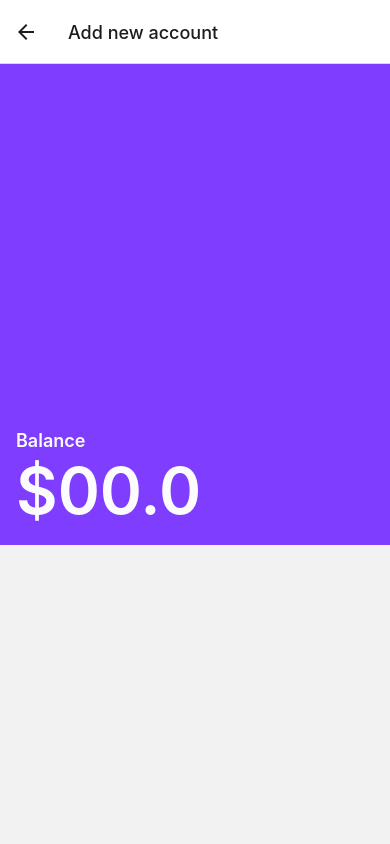
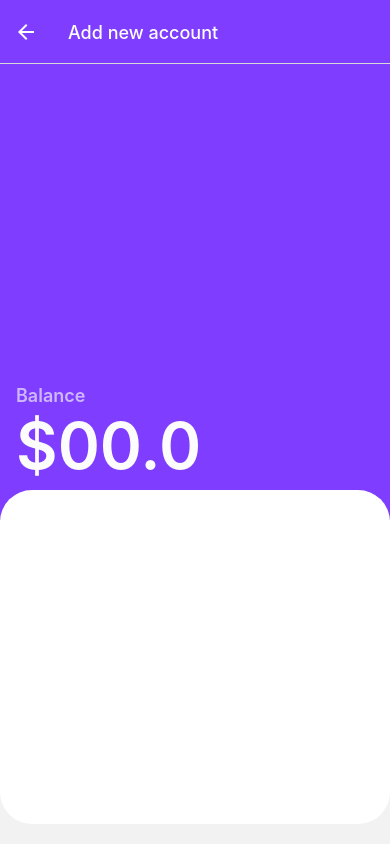
Before and after one commit to Tonyibra/ReactNative-expenseTracker-, a React Native app: screen /newAccount in a window 390 px wide. Built offline with nearby package versions, Linux system fonts and the light colour scheme; no server answers.

Commit message:
newaccount screen styling

```diff
--- a/App.js
+++ b/App.js
@@ -55,6 +55,11 @@ export default function App() {
           options={{
             headerTitle: "Add new account",
             headerBackTitleVisible: false,
+            headerTintColor: "white",
+            headerStyle: {
+              backgroundColor: "#7F3DFF",
+              shadowColor: "#7F3DFF",
+            },
           }}
         />
       </Stack.Navigator>
--- a/screens/SetupAccount/Addaccount.jsx
+++ b/screens/SetupAccount/Addaccount.jsx
@@ -15,12 +15,10 @@ export const Addaccount = () => {
 
 const styles = StyleSheet.create({
   container: {
-    flex: 0.6,
-    backgroundColor: "#7F3DFF",
-    padding: 16,
+    flex: 1,
   },
   balance: {
-    color: "#FCFCFC",
+    color: "rgba(252, 252, 252, .64)",
     fontSize: 18,
     lineHeight: 22,
     fontWeight: "600",
@@ -31,9 +29,21 @@ const styles = StyleSheet.create({
     fontSize: 64,
     lineHeight: 77,
     fontWeight: "600",
+    paddingBottom: 20,
   },
   topContainer: {
-    flex: 1,
+    flex: 0.7,
+    backgroundColor: "#7F3DFF",
     justifyContent: "flex-end",
+    padding: 16,
+  },
+  bottomContainer: {
+    flex: 0.55,
+    backgroundColor: "#fff",
+    borderRadius: 32,
+    position: "relative",
+    width: "100%",
+    top: -20,
+    marginTop: -10,
   },
 });
```
